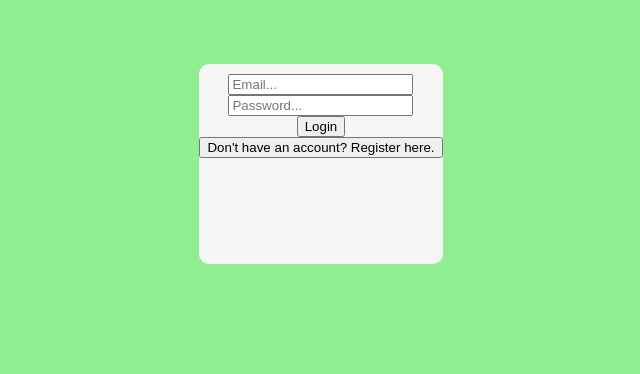
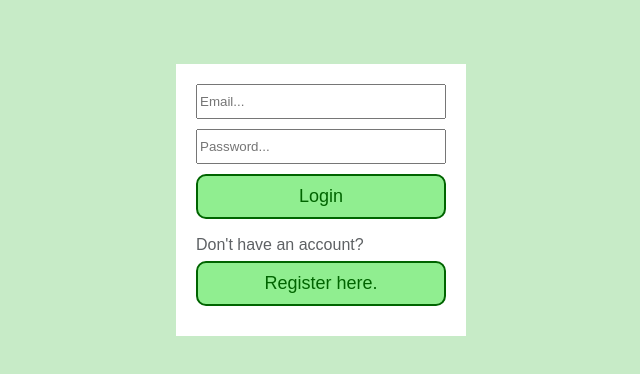
Before and after one commit to Joshua-Disney/shopping-list-frontend, a React (Create React App) app: page /login in a window 1280 px wide. Shown: the top 374 px of the page, without its empty margins (319-959 px from the left). Built offline with nearby package versions, Linux system fonts and the light colour scheme.

Commit message:
Added initial styling to login page

```diff
--- a/src/components/Login/LoginForm.js
+++ b/src/components/Login/LoginForm.js
@@ -95,20 +95,24 @@ const LoginForm = props => {
                 value={state.confirmPassword}
                 onChange={handleChange}
               /> */}
-              <button type="submit">Login</button>
+              <button className="input-button" type="submit">
+                Login
+              </button>
             </div>
           </form>
+          <p>Don't have an account?</p>
           <button
+            className="input-button"
             onClick={event => {
               event.preventDefault();
               setState({ ...state, loggingIn: false });
             }}
           >
-            Don't have an account? Register here.
+            Register here.
           </button>
         </div>
       ) : (
-        <div>
+        <div className="login-form">
           <form
             onSubmit={
               // handleSubmit
@@ -126,8 +130,9 @@ const LoginForm = props => {
               }
             }
           >
-            <div>
+            <div className="input-fields">
               <input
+                className="input-field"
                 type="text"
                 name="email"
                 placeholder="Email..."
@@ -135,6 +140,7 @@ const LoginForm = props => {
                 onChange={handleChange}
               />
               <input
+                className="input-field"
                 type="password"
                 name="password"
                 placeholder="Password..."
@@ -148,16 +154,20 @@ const LoginForm = props => {
                 value={state.confirmPassword}
                 onChange={handleChange}
               /> */}
-              <button type="submit">Register</button>
+              <button className="input-button" type="submit">
+                Register
+              </button>
             </div>
           </form>
+          <p>Already have an account?</p>
           <button
+            className="input-button"
             onClick={event => {
               event.preventDefault();
               setState({ ...state, loggingIn: true });
             }}
           >
-            Already have an account? Log in here.
+            Log in here.
           </button>
         </div>
       )}
--- a/src/less/login.less
+++ b/src/less/login.less
@@ -1,5 +1,5 @@
 .login-container {
-  background-color: lightgreen;
+  background-color: #c7ebc7;
   display: flex;
   flex-direction: column;
   align-items: center;
@@ -8,11 +8,12 @@
 
   .login-form {
     background-color: @wild-sand;
+    display: flex;
+    flex-direction: column;
+    background-color: white;
     margin-top: 5%;
-    padding-top: 1rem;
+    padding: 2rem;
     max-width: 50%;
-    height: 20rem;
-    border-radius: 1rem;
 
     .input-fields {
       display: flex;
@@ -20,8 +21,28 @@
       align-items: center;
 
       .input-field {
+        height: 3.5rem;
         max-width: 80%;
+        min-width: 25rem;
+        margin-bottom: 1rem;
       }
     }
+
+    p {
+      margin-top: 0.5rem;
+      margin-bottom: 0.5rem;
+    }
+  }
+
+  .input-button {
+    color: darkgreen;
+    width: 100%;
+    font-size: 1.8rem;
+    // margin: trbl;
+    margin-bottom: 1rem;
+    padding: 1rem;
+    border: 2px solid darkgreen;
+    background-color: lightgreen;
+    border-radius: 1rem;
   }
 }
```
